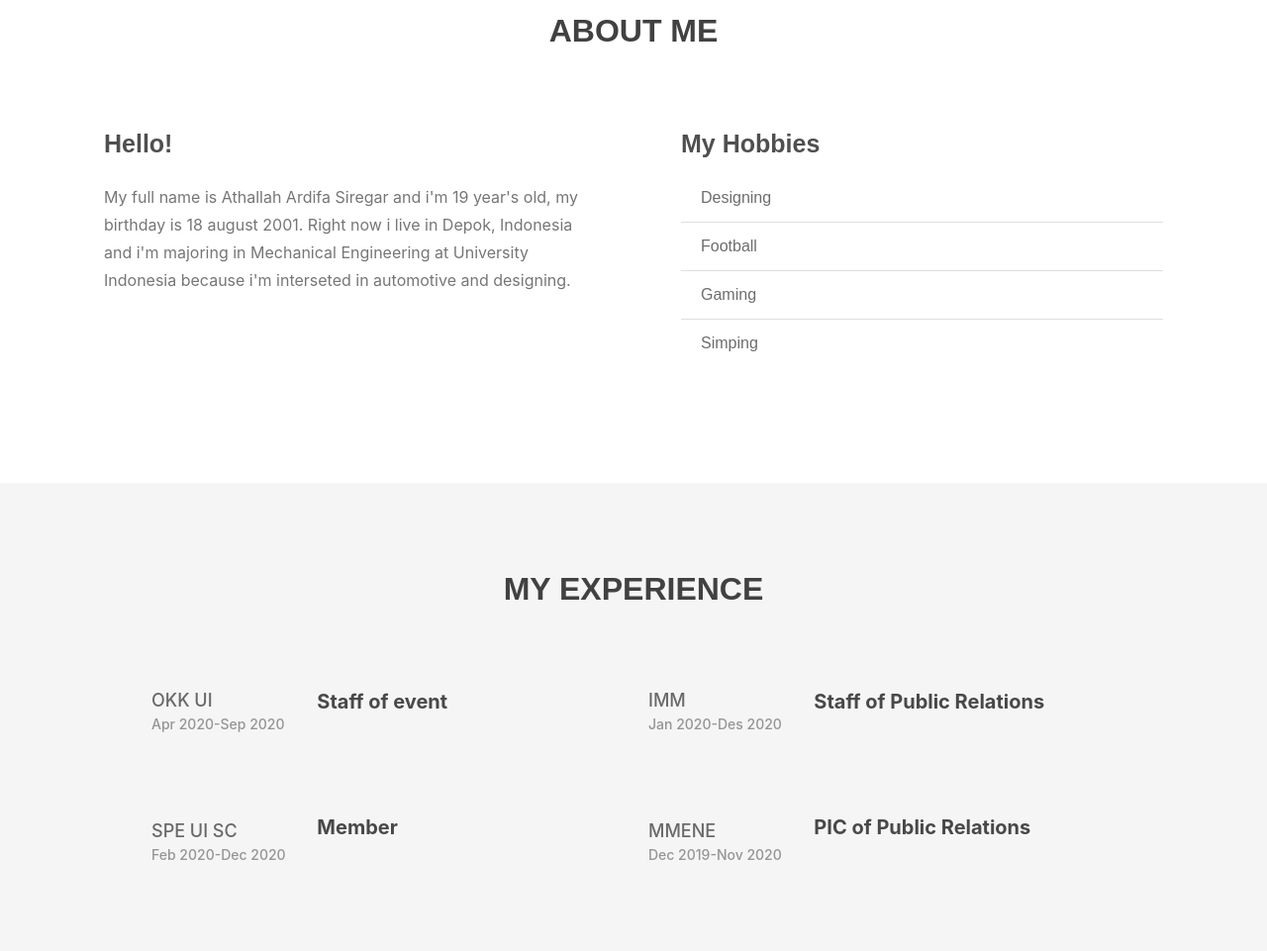
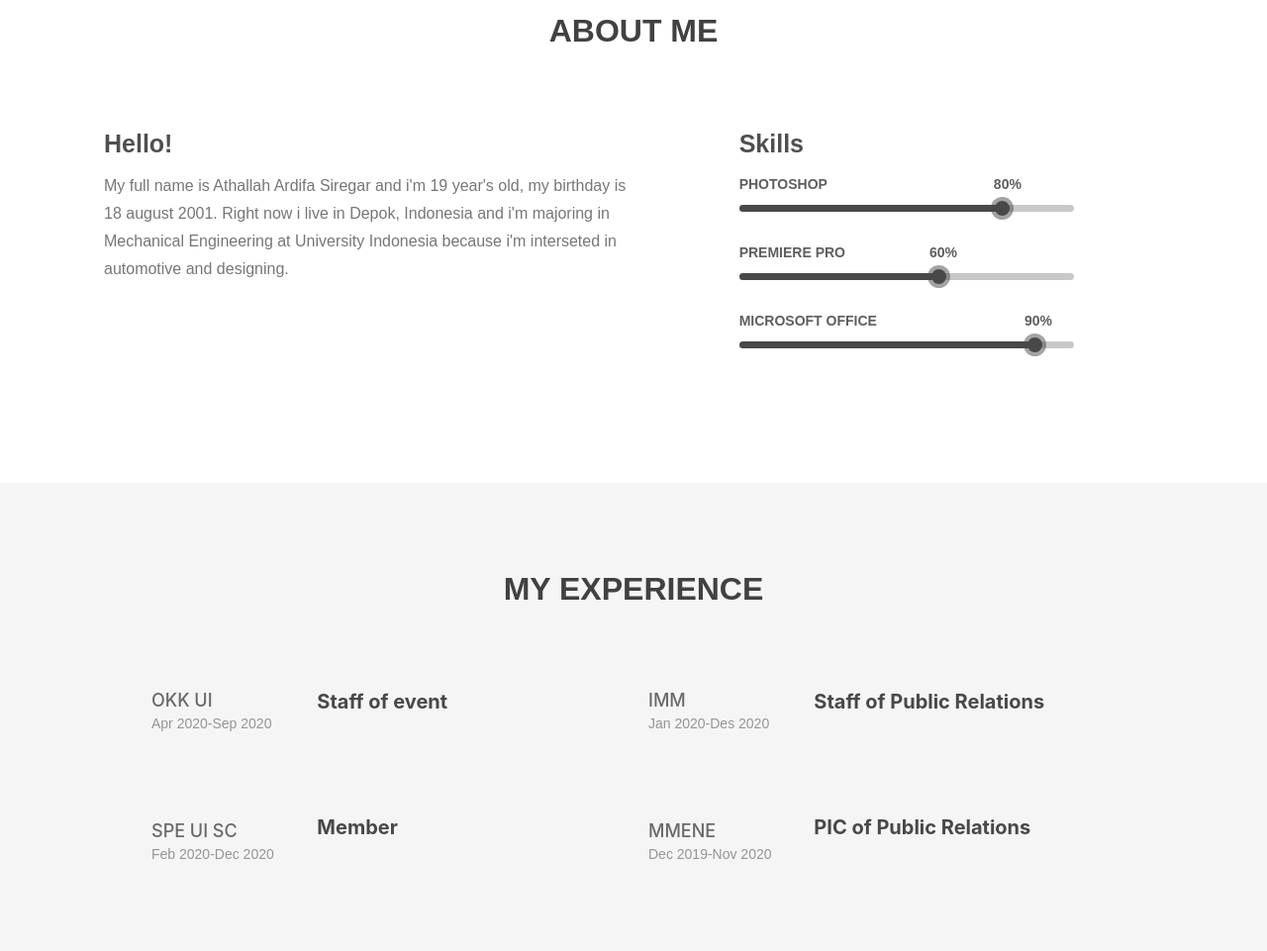
Before and after one commit to AthallaSiregar/AthallaSiregar.github.io, a plain HTML site: page index.html in a window 1280 px wide. Shown: the part 700-1661 px from the top of the page at 99% size. Drawn offline with nearby package versions, Linux system fonts and the light colour scheme; some packages are replaced by stand-ins of ours; a script that the page names is missing.

Commit message:
Web personal

```diff
--- a/index.html
+++ b/index.html
@@ -61,7 +61,7 @@
     </div>
 
     <!--Bagian About-->
-    <section id="about" class="about">
+    <section id="aboutMe" class="about">
     <div class="container">
           <div class="row">
               <div class="col text-center pb-5 my-4">
@@ -70,7 +70,7 @@
           </div>
 
           <div class="row">
-              <div class="col-md pr-5">
+              <div class="col-md-7" id="about">
                 <h4 id="hello">Hello!</h4>
                   <p id="isi-about">
                         My full name is Athallah Ardifa Siregar and i'm 19 year's old, my birthday is 18 august 2001.
@@ -78,14 +78,39 @@
                         because i'm interseted in automotive and designing.
                   </p>
               </div>
-              <div class="col-md pl-5">
-                <h4 id="judulHobi">My Hobbies</h4>
-                <ul class="list-group list-group-flush" id="hobi">
-                  <li class="list-group-item">Designing</li>
-                  <li class="list-group-item">Football</li>
-                  <li class="list-group-item">Gaming</li>
-                  <li class="list-group-item">Simping</li>
-                </ul>
+              <div class="col-md" id="skill">
+                <h4 id="judulHobi">Skills</h4>
+
+                <div class="slider" >
+                  <div class="Show-value">
+                    <p id="judul-skill">PHOTOSHOP<span id="photoshop-value">80%</span></p>
+                  </div>
+                  <div class="slider-container">
+                    <span class="bar"><span class="photoshop"></span></span>
+                    <input id="slider" class="slider" type="range" min="0" max="100" value="80" disabled>
+                  </div>
+
+                  <div class="slider" >
+                    <div class="Show-value">
+                      <p id="judul-skill">PREMIERE PRO<span id="premiere-value">60%</span></p>
+                    </div>
+                    <div class="slider-container">
+                      <span class="bar"><span class="premiere"></span></span>
+                      <input id="slider" class="slider" type="range" min="0" max="100" value="60" disabled>
+                    </div>
+
+
+                  <div class="slider" >
+                    <div class="Show-value">
+                      <p id="judul-skill">MICROSOFT OFFICE<span id="microsoft-value">90%</span></p>
+                    </div>
+                    <div class="slider-container">
+                      <span class="bar"><span class="microsoft"></span></span>
+                      <input id="slider" class="slider" type="range" min="0" max="100" value="90" disabled>
+                    </div>
+
+
+                </div>
               </div>
 
           </div>
--- a/style.css
+++ b/style.css
@@ -6,7 +6,8 @@
     font-weight: 800;
     color: #414141!important;
     font-family: 'Montserrat', sans-serif;
-    letter-spacing: 1px;
+    letter-spacing: 0px;
+    font-size: 25px;
 }
 
 /* Header */
@@ -40,6 +41,9 @@
     background-color: #f5f5f5!important;
 }
 
+
+
+
 /* bagian about */
 
 #judulBagian {
@@ -48,16 +52,25 @@
     color: #414141;
 }
 
-#about {
+#aboutMe {
     margin-top: 60px;
     margin-bottom: 80px;
+}
+
+#about {
+    padding-right: 90px;
+
+}
+
+#skill {
+    margin-right: 90px;
 }
 
 #hello {
     font-family: 'Montserrat', sans-serif;
     font-weight: 600;
     font-size: 25px;
-    padding-bottom: 17px;
+    padding-bottom: 6px;
     color: #4f4f4f;
 }
 
@@ -72,13 +85,113 @@
 #isi-about {
     line-height: 28px;
     color: #767676;
+    font-family: 'Poppins', sans-serif;
+    font-size: 16px;
+    font-weight: 500;
 }
 
-#hobi {
+
+#judul-skill {
+    margin-bottom: 0px;
+    padding-bottom: 0px;
     font-family: 'Montserrat', sans-serif;
-    font-weight: 400;
-    color: #6d6d6d;
+    font-weight: 700;
+    font-size: 14px;
+    color: #5e5e5e;
 }
+
+#slider {
+    margin-bottom: 30px;
+}
+
+.slider-container {
+	position: relative;
+}
+.slider-container .bar {
+	position: absolute;
+	z-index: 1;
+	left: 0px;
+	top: 10px;
+	width: 100%;
+	height: 7px;
+	border-radius: 5px;
+	background-color: #c8c8c8;
+	overflow: hidden;
+}
+
+
+.slider-container .slider {
+	position: relative;
+	z-index: 2;
+	-webkit-appearance: none;
+	width: 100%;
+	height: 10px;
+	border-radius: 5px;
+	outline: none;
+	background-color: transparent;
+}
+.slider-container .slider::-webkit-slider-thumb {
+	-webkit-appearance: none;
+	width: 15px;
+	height: 15px;
+	background-color: #484848;
+	border-radius: 50%;
+	outline: none;
+	box-shadow: 0 0 0 4px rgba(72, 72, 72, 0.5);
+
+}
+
+
+
+/* Skill Photoshop */
+#photoshop-value {
+
+    padding-left: 168px;
+
+}
+
+.slider-container .bar .photoshop {
+
+	display: block;
+	width: 80%;
+	height: 100%;
+    background-color: #494949;
+
+}
+
+/* Skill Premiere pro */
+#premiere-value {
+
+    padding-left: 85px;
+
+}
+
+.slider-container .bar .premiere {
+
+	display: block;
+	width: 60%;
+	height: 100%;
+    background-color: #494949;
+
+}
+
+/* Skill Microsoft */
+
+#microsoft-value {
+
+    padding-left: 149px;
+
+}
+
+.slider-container .bar .microsoft {
+
+	display: block;
+	width: 90%;
+	height: 100%;
+    background-color: #494949;
+}
+
+
 
 /* bagian exp */
 
@@ -91,6 +204,7 @@
 }
 
 #waktu {
+    font-family: 'Montserrat', sans-serif;
     font-weight: 500;
     font-size: 14px;
     color: #959595;
@@ -158,9 +272,8 @@
     top: 50%;
     transform: translateY(-35%);
     opacity: 0;
-    transition: 1s;
-    text-align: center
-    padding: 15px;
+    transition: 0.7s;
+
 
 }
 
@@ -239,7 +352,6 @@
     color: #777777;
 }
 
-/* bagian get in touch */
 
 #getInTouch {
     margin-top: 60px;
```
